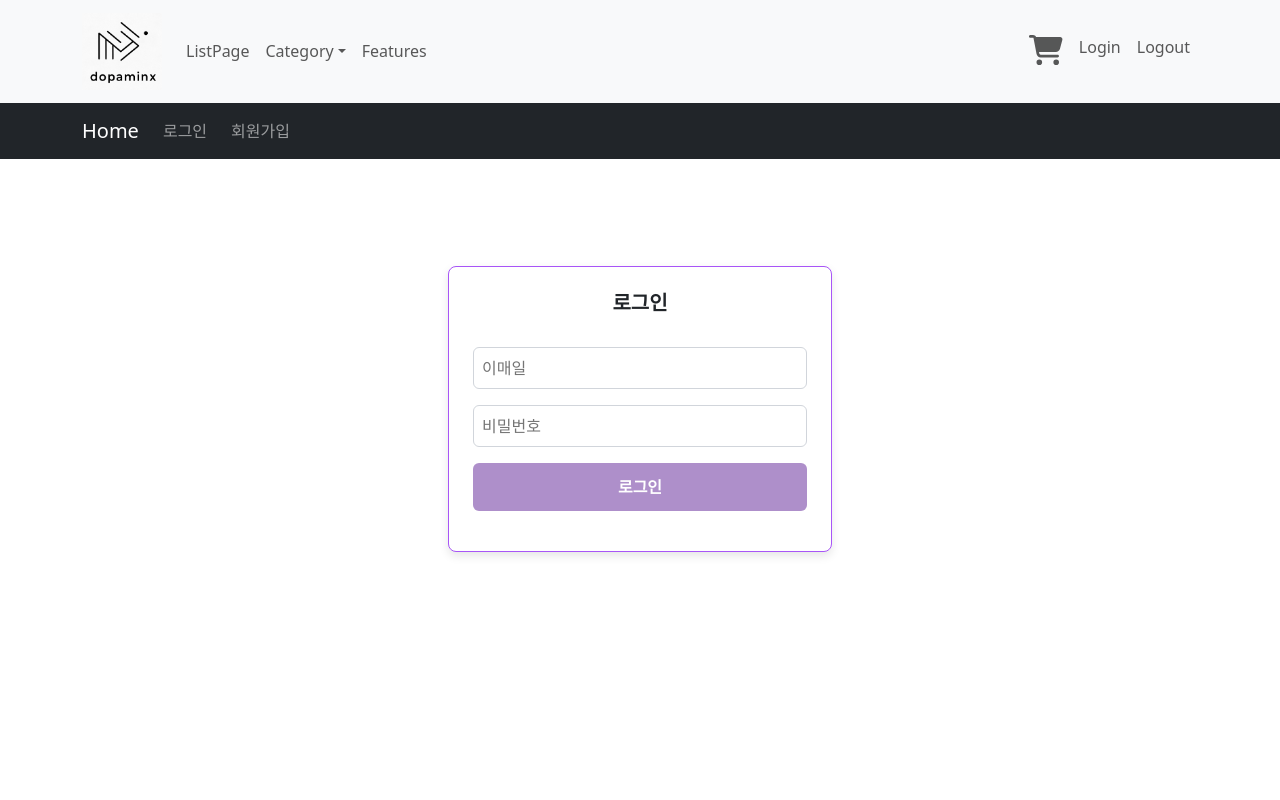
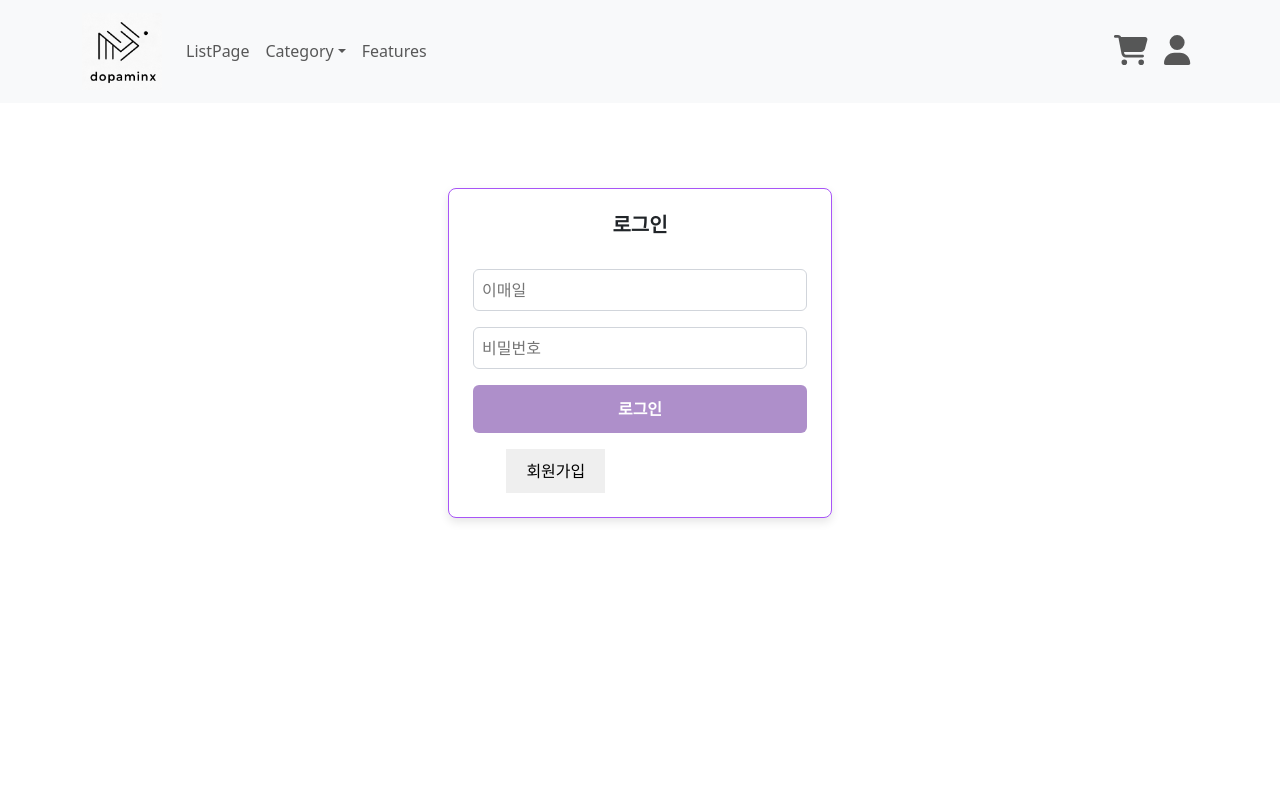
Before and after one commit to Rabbokki/frontend-function, a React (Create React App) app: page /authenticate in a window 1280 px wide. Shown: the top 800 px of the page. Built offline with nearby package versions, Linux system fonts and the light colour scheme.

Commit message:
리퍅터링, 마이 패이지

```diff
--- a/src/App.js
+++ b/src/App.js
@@ -1,8 +1,8 @@
 import "./App.css";
 import React, {useState, useEffect} from 'react';
 import { useNavigate } from "react-router-dom";
-import TopNav from "./components/TopNav"
-import RouteComponents from "./components/RouteComponents"
+import TopNav from "./Components/TopNav"
+import RouteComponents from "./Components/RouteComponents"
 
 function App() {
 
--- /dev/null
+++ b/src/Pages/MyPage/my-page.js
@@ -0,0 +1,50 @@
+import { useEffect, useState } from 'react';
+import axios from 'axios';
+
+const MyPage = () => {
+    const [userData, setUserData] = useState(null);
+    const [error, setError] = useState(null);
+
+    useEffect(() => {
+        const fetchUserData = async () => {
+            try {
+                const accessToken = localStorage.getItem("accessToken");
+                if (!accessToken) {
+                    setError('로그인 상태가 아닙니다.');
+                    return;
+                }
+
+                const response = await axios.get('/account/me', {
+                    headers: {
+                        Authorization: `Bearer ${accessToken}`
+                    }
+                });
+
+                setUserData(response.data.data);  // Assuming `data` contains user info
+            } catch (error) {
+                setError('사용자 정보를 가져오는 데 실패했습니다.');
+                console.error(error);
+            }
+        };
+
+        fetchUserData();
+    }, []);
+
+    if (error) return <div>{error}</div>;
+
+    return (
+        <div>
+            {userData ? (
+                <form>
+                    <div>아이디: {userData.id}</div>
+                    <div>이메일: {userData.email}</div>
+                    <div>닉네임: {userData.nickname}</div>
+                </form>
+            ) : (
+                <p>사용자 정보를 로드 중...</p>
+            )}
+        </div>
+    );
+};
+
+export default MyPage;
--- a/src/Pages/authenticate/authenticate.css
+++ b/src/Pages/authenticate/authenticate.css
@@ -72,3 +72,17 @@
   font-size: 0.875rem;
   margin-top: 16px;
 }
+
+.toggle-auth-button {
+  border: none;
+  margin-left: 10%;
+  padding: 10px 20px;
+  font-size: 16px;
+  cursor: pointer;
+  transition: background 0.3s ease;
+}
+
+.toggle-auth-button:hover {
+  background: rgba(0, 0, 0, 0.2);
+  cursor: pointer;
+}
--- a/src/Pages/authenticate/authenticate.js
+++ b/src/Pages/authenticate/authenticate.js
@@ -2,12 +2,11 @@ import { useRef, useState } from "react";
 import { motion } from "framer-motion";
 import axios from 'axios';
 import "./authenticate.css";
-import LoginButton from "../../components/buttons/LoginButton";
-import SignUpButton from "../../components/buttons/SignUpButton";
+import AuthenticateButton from "../../Components/buttons/AuthenticateButton";
 
-const LoginMenu = ({emailRef, passwordRef, login, loggedIn, setLoggedIn}) => {
+const LoginMenu = ({emailRef, passwordRef, login, loggedIn, setLoggedIn, showLogin, setShowLogin}) => {
     return (
-        <div>
+        <>
             {!loggedIn ? (
                 <div className="auth-container">
                      <motion.div initial={{ opacity: 0 }} animate={{ opacity: 1 }}
@@ -19,8 +18,9 @@ const LoginMenu = ({emailRef, passwordRef, login, loggedIn, setLoggedIn}) => {
                             <input type="text" placeholder="이매일" ref={emailRef} className="login-input" /><br />
                             <input type="password" placeholder="비밀번호" ref={passwordRef} className="login-input" /><br />
                             <p className="auth-footer">
-                                <LoginButton clickEvent={(event) => login(event)} />
+                                <AuthenticateButton clickEvent={(event) => login(event)} showLogin={showLogin}/>
                             </p>
+                            <button onClick={() => setShowLogin(!showLogin)} className="toggle-auth-button">{showLogin ? '회원가입' : '로그인'}</button>
                         </motion.div>
                     </motion.div>
                 </div>
@@ -35,13 +35,13 @@ const LoginMenu = ({emailRef, passwordRef, login, loggedIn, setLoggedIn}) => {
                     }}>로그아웃</button>
                 </div>
             )}
-        </div>
+        </>
     )
 }
 
-const RegisterMenu = ({registered, saveUser, emailRef, passwordRef, nicknameRef}) => {
+const RegisterMenu = ({registered, saveUser, emailRef, passwordRef, nicknameRef, showLogin, setShowLogin}) => {
     return (
-        <div>
+        <>
           {!registered ? (
             <div className="auth-container">
               <motion.div initial={{ opacity: 0 }} animate={{ opacity: 1 }}
@@ -54,8 +54,9 @@ const RegisterMenu = ({registered, saveUser, emailRef, passwordRef, nicknameRef}
                             <input type="text" placeholder="유저내임" ref={nicknameRef} className="register-input" /><br />
                             <input type="password" placeholder="비밀번호" ref={passwordRef} className="register-input" /><br />
                             <p className="auth-footer">
-                                <SignUpButton clickEvent={(event) => saveUser(event)} />
+                                <AuthenticateButton clickEvent={(event) => saveUser(event)} showLogin={showLogin}/>
                             </p>
+                            <button onClick={() => setShowLogin(!showLogin)} className="toggle-auth-button">{showLogin ? '회원가입' : '로그인'}</button>
                         </motion.div>
               </motion.div>
             </div>
@@ -65,7 +66,7 @@ const RegisterMenu = ({registered, saveUser, emailRef, passwordRef, nicknameRef}
               <a href="/login">로그인 페이지로 가기</a>
             </div>
           )}
-        </div>
+        </>
       );
 }
 
@@ -141,12 +142,14 @@ const Authenticate = (props) => {
             <div>
                 {showLogin ? (
                     <LoginMenu emailRef={emailRef} passwordRef={passwordRef}
-                    login={login} loggedIn={loggedIn} setLoggedIn={setLoggedIn}/>
+                    login={login} loggedIn={loggedIn} setLoggedIn={setLoggedIn}
+                    showLogin={showLogin} setShowLogin={setShowLogin}/>
                 ) : ( <RegisterMenu registered={registered} saveUser={saveUser} emailRef={emailRef}
-                                    nicknameRef={nicknameRef} passwordRef={passwordRef}/>
+                                    nicknameRef={nicknameRef} passwordRef={passwordRef}
+                                    showLogin={showLogin} setShowLogin={setShowLogin}/>
                 )}
+
             </div>
-            <button onClick={() => setShowLogin(!showLogin)}>{showLogin ? '회원가입' : '로그인'}</button>
         </div>
 
     );
--- a/src/components/RouteComponents.js
+++ b/src/components/RouteComponents.js
@@ -3,17 +3,19 @@ import Row from "react-bootstrap/Row";
 import Col from "react-bootstrap/Col";
 import Whiskey from "../Pages/Whiskey";
 import { Routes, Route, Navigate } from "react-router-dom";
-import Authenticate from "../Pages/authenticate/authenticate";
-import Champagne from './../Pages/Champagne/index';
-import Wine from './../Pages/Wine/index';
-import Vodka from './../Pages/Vodka/index';
-import CartPage from './../Pages/CartPage/index';
+import Authenticate from "../Pages/Authenticate/authenticate";
+import MyPage from "../Pages/MyPage/my-page";
+import Champagne from '../Pages/Champagne/index';
+import Wine from '../Pages/Wine/index';
+import Vodka from '../Pages/Vodka/index';
+import CartPage from '../Pages/CartPage/index';
 
 const RouteComponents = ({currentUser, setCurrentUser, loggedIn, setLoggedIn}) => {
   return (
     <div>
       <Routes>
         <Route path="/authenticate" element={<Authenticate loggedIn={loggedIn}setLoggedIn={setLoggedIn}/>}/>
+        <Route path="/myPage" element={<MyPage loggedIn={loggedIn}setLoggedIn={setLoggedIn}/>}/>
         <Route path="/whiskey" element={<Whiskey></Whiskey>}/>
         <Route path="/champagne" element={<Champagne></Champagne>}/>
         <Route path="/wine" element={<Wine></Wine>}/>
--- a/src/components/TopNav.js
+++ b/src/components/TopNav.js
@@ -4,6 +4,7 @@ import Navbar from "react-bootstrap/Navbar";
 import NavDropdown from 'react-bootstrap/NavDropdown';
 import { FontAwesomeIcon } from '@fortawesome/react-fontawesome';
 import { faCartShopping } from '@fortawesome/free-solid-svg-icons';
+import { faUser } from '@fortawesome/free-solid-svg-icons';
 import { Route, Router, Routes, useNavigate , Link, useParams } from "react-router-dom";
 
 const TopNav = ({navigate, loggedIn, setLoggedIn}) => {
@@ -28,36 +29,11 @@ const TopNav = ({navigate, loggedIn, setLoggedIn}) => {
           <Nav>
           <Nav.Link as={Link} to={"/cart"}><FontAwesomeIcon icon={faCartShopping} style={{fontSize:'30px'}}/></Nav.Link>
 
-          <Nav.Link>Login</Nav.Link>
-          <Nav.Link>Logout</Nav.Link>
+          <Nav className="me-auto">
+            <div className="d-flex gap-2">
+              <Nav.Link onClick={!loggedIn ? (() => navigate("/authenticate")) : (() => navigate("/myPage"))}><FontAwesomeIcon icon={faUser} style={{fontSize:'30px'}}/></Nav.Link>
+            </div>
           </Nav>
-        </Container>
-      </Navbar>
-      <Navbar bg="dark" data-bs-theme="dark">
-        <Container>
-
-          <Navbar.Brand onClick={() => navigate("/")} style={{cursor: 'pointer'}}>
-            Home
-          </Navbar.Brand>
-
-          <Nav className="me-auto">
-            {!loggedIn ? (
-              <div className="d-flex gap-2">
-                <Nav.Link onClick={() => navigate("/authenticate")}>로그인</Nav.Link>
-                <Nav.Link onClick={() => navigate("/signup")}>회원가입</Nav.Link>
-              </div>
-            ) : (
-              <div className="d-flex gap-2">
-                <Nav.Link onClick={() => {
-                  alert("로그아옷 했습니다.")
-                  setLoggedIn(false)
-                }}>
-                  로그아옷
-                </Nav.Link>
-              </div>
-
-            )}
-
           </Nav>
         </Container>
       </Navbar>
--- a/src/components/buttons/LoginButton.js
+++ b/src/components/buttons/AuthenticateButton.js
@@ -1,12 +1,12 @@
 import { motion } from "framer-motion";
 import "./button.css";
 
-const LoginButton = ({clickEvent}) => {
+const LoginButton = ({clickEvent, showLogin}) => {
     return (
         <>
             <motion.button onClick={clickEvent} whileHover={{ scale: 1.1 }}
-                           whileTap={{ scale: 0.9 }} className="login-button">
-                            로그인
+                           whileTap={{ scale: 0.9 }} className={showLogin ? "login-button" : "signup-button"}>
+                            {showLogin ? '로그인' : '회원가입'}
             </motion.button>
         </>
     )
--- a/src/components/buttons/SignUpButton.js
+++ /dev/null
@@ -1,15 +0,0 @@
-import { motion } from "framer-motion";
-import "./button.css";
-
-const SignUpButton = ({clickEvent}) => {
-    return (
-        <>
-            <motion.button onClick={clickEvent} whileHover={{ scale: 1.1 }}
-                           whileTap={{ scale: 0.9 }} className="signup-button">
-                            회원가입
-            </motion.button>
-        </>
-    )
-}
-
-export default SignUpButton
```
